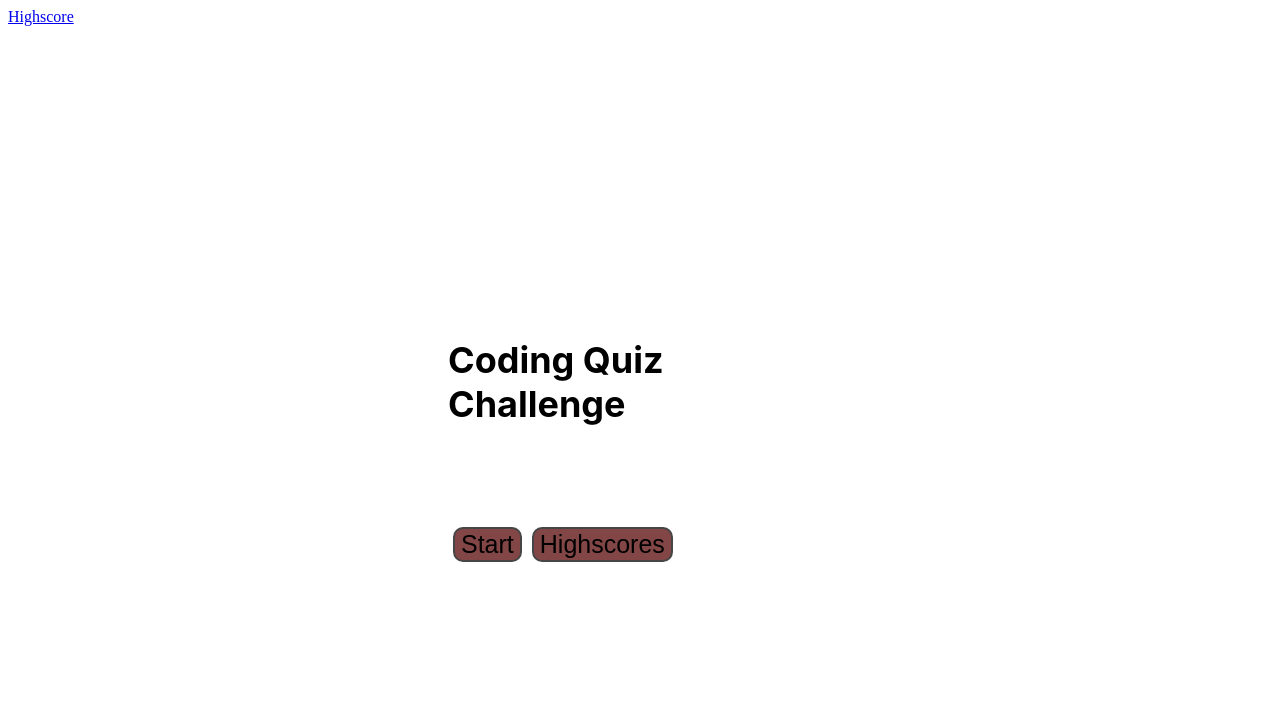
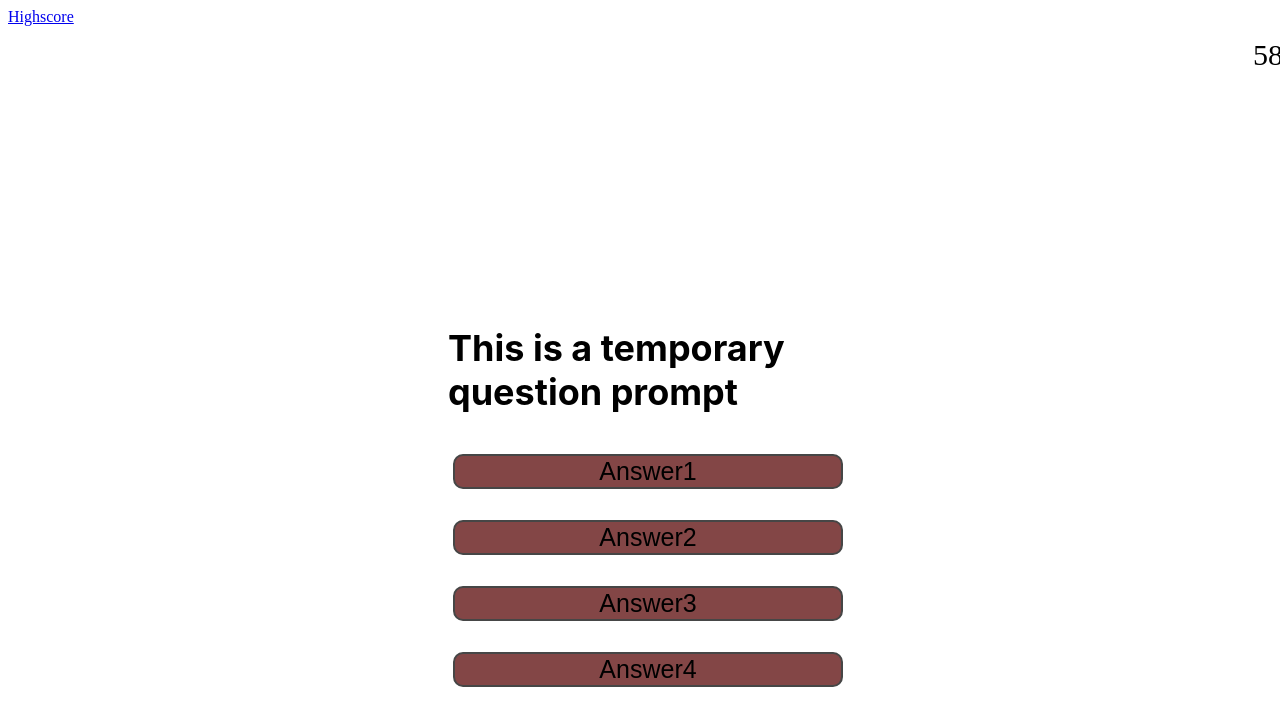
Before and after one commit to SemiHarris/Coding-Quiz, a plain HTML site: page index.html in a window 1280 px wide. Both pictures are taken after a click on the button "Highscores". Drawn offline with Linux system fonts and the light colour scheme.

Commit message:
Finished the question template and the responses for if the given answer is wrong or right

```diff
--- a/Assets/css/stylesheet.css
+++ b/Assets/css/stylesheet.css
@@ -30,7 +30,7 @@ body {
 .quiz-form {
     height: 400px;
     width: 400px;
-    margin: 200px auto;
+    margin: 200px auto 0px auto;
     display: flex;
     flex-direction: column;
     justify-content: space-evenly;
@@ -54,3 +54,43 @@ h1 {
     border-radius: 10px;
     margin: auto 5px;
 }
+
+.btc1 {
+    font-size: 25px;
+    background-color: var(--primary);
+    border: solid 2px var(--secondary);
+    border-radius: 10px;
+    margin: auto 5px;
+}
+
+.btc2 {
+    font-size: 25px;
+    background-color: var(--primary);
+    border: solid 2px var(--secondary);
+    border-radius: 10px;
+    margin: auto 5px;
+}
+
+.btc3 {
+    font-size: 25px;
+    background-color: var(--primary);
+    border: solid 2px var(--secondary);
+    border-radius: 10px;
+    margin: auto 5px;
+}
+
+.btc4 {
+    font-size: 25px;
+    background-color: var(--primary);
+    border: solid 2px var(--secondary);
+    border-radius: 10px;
+    margin: auto 5px;
+}
+
+.result {
+    border-top: solid 1px black;
+    width: 400px;
+    margin: 0px auto;
+    text-align: center;
+    font-size: 30px;
+}
--- a/Assets/script.js
+++ b/Assets/script.js
@@ -1,17 +1,87 @@
 var timerEl = document.querySelector('#btsb');
+var scoreEl = document.querySelector('#btsc')
 var theTimeEl = document.querySelector("#the-time")
+var quizFormEl = document.querySelector('.quiz-form')
+var bodyEl = document.querySelector('body')
+var score = 0
+var counter = 60;
 
-
+/*The timer for the quiz*/
 var timer = function () {
   event.preventDefault();
-  var counter = 60;
   var interval = setInterval(function() {
     theTimeEl.innerHTML = --counter;
-    if (counter <= 0) {
+    if (counter == 0) {
       clearInterval(interval)
     }else {
     }
   }, 1000);
 };
 
-timerEl.addEventListener('click', timer)
+/*The result of getting a wrong anwser*/
+var penalty = function() {
+  score = score - 15;
+  counter = counter - 15;
+  if (counter <= 0){
+    counter = 1
+  };
+
+  var wrong = document.createElement('div');
+  wrong.className = ('result');
+  wrong.textContent = 'Wrong'
+  bodyEl.appendChild(wrong);
+  var wrongEl = document.querySelector('.result')
+
+  setTimeout(function (){
+    wrongEl.remove()
+  }, 1500);
+}
+
+var reward = function() {
+  score = score + 10;
+
+  var right = document.createElement('div');
+  right.className = ('result');
+  right.textContent = 'Correct!'
+  bodyEl.appendChild(right);
+  var rightEl = document.querySelector('.result')
+
+  setTimeout(function (){
+    rightEl.remove()
+  }, 1500);
+};
+
+var score = function() {
+  quizFormEl.innerHTML = "";
+
+  var question = document.createElement('h1');
+  question.textContent = 'This is a temporary question prompt';
+  quizFormEl.appendChild(question);
+
+  var answer1 = document.createElement('button');
+  answer1.textContent = 'Answer1';
+  answer1.className = ('btc1');
+  quizFormEl.appendChild(answer1);
+
+  var answer2 = document.createElement('button');
+  answer2.textContent = 'Answer2';
+  answer2.className = ('btc2');
+  quizFormEl.appendChild(answer2);
+
+  var answer3 = document.createElement('button');
+  answer3.textContent = 'Answer3';
+  answer3.className = ('btc3');
+  quizFormEl.appendChild(answer3);
+
+  var answer4 = document.createElement('button');
+  answer4.textContent = 'Answer4';
+  answer4.className = ('btc4');
+  quizFormEl.appendChild(answer4);
+
+  answer1.addEventListener('click', reward)
+
+}
+
+scoreEl.addEventListener('click', score)
+
+scoreEl.addEventListener('click', timer)
```
Also changed, not shown: index.html (+1 -0 lines).
